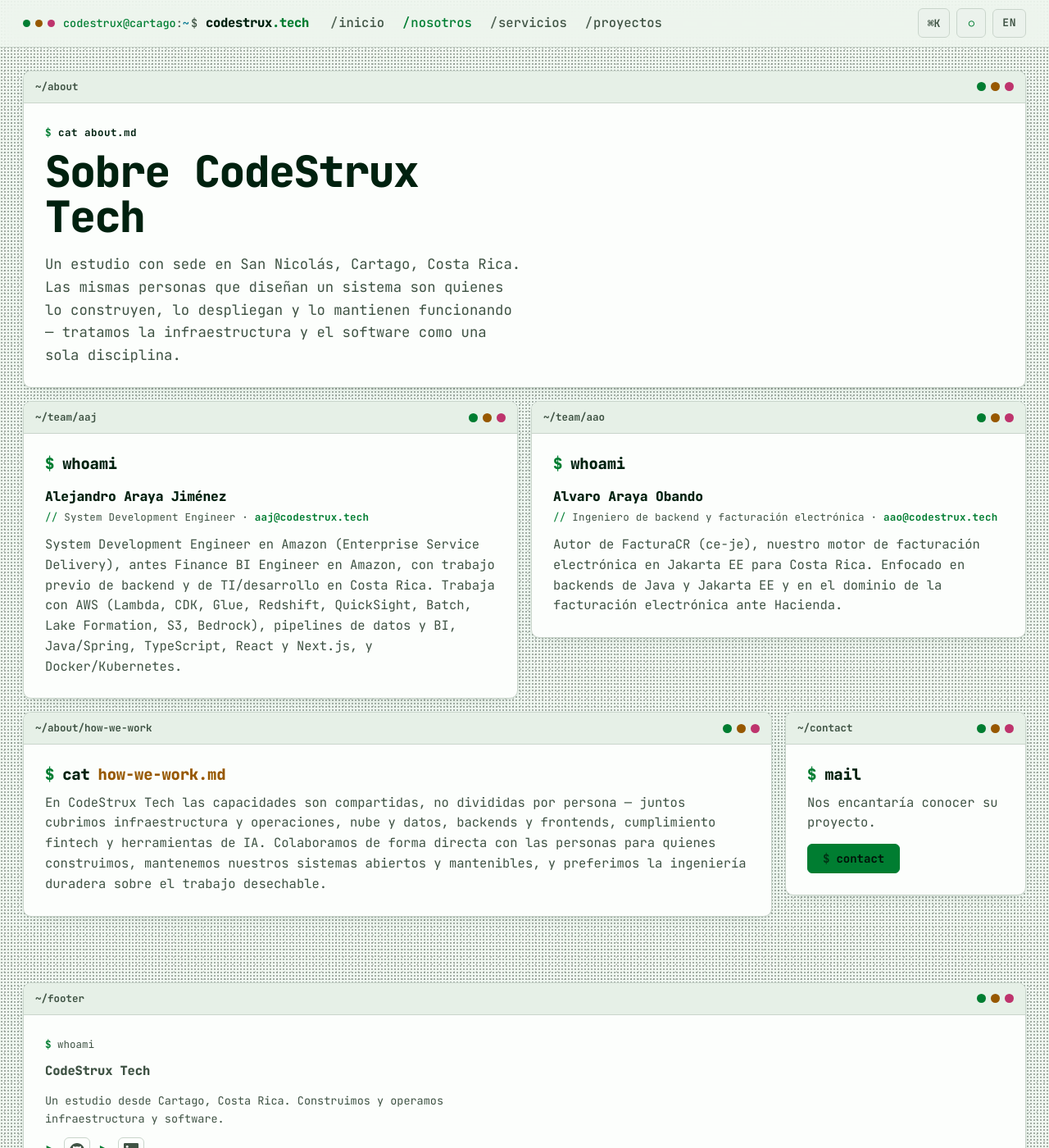
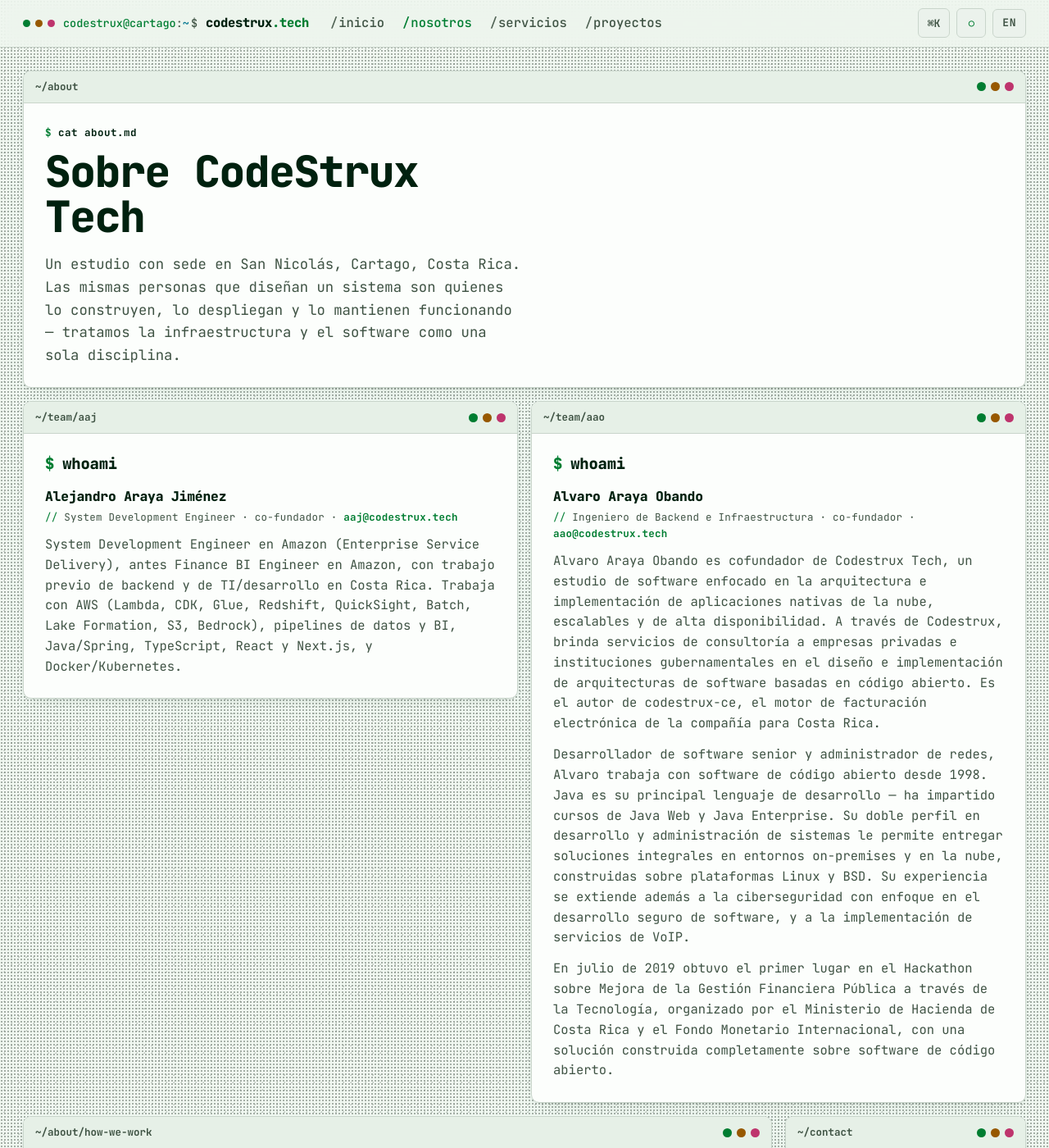
Before and after one commit to CodeStrux/codestrux-site, a Jekyll site: the page built from es/about.markdown, in a window 1280 px wide and 1400 px high. Shown: the whole window at 82% size. Built offline with Jekyll 4.4.1, drawn with Linux system fonts in a browser that asks for light colours.

Commit message:
actualización de bio es

```diff
--- a/es/about.markdown
+++ b/es/about.markdown
@@ -21,7 +21,7 @@
   <div class="pane__body">
     <h2 class="cmd-head"><span class="sigil">$</span> whoami</h2>
     <h3>Alejandro Araya Jiménez</h3>
-    <p class="card-meta">System Development Engineer · <a href="mailto:aaj@codestrux.tech">aaj@codestrux.tech</a></p>
+    <p class="card-meta">System Development Engineer · co-fundador · <a href="mailto:aaj@codestrux.tech">aaj@codestrux.tech</a></p>
     <p>System Development Engineer en Amazon (Enterprise Service Delivery), antes Finance BI Engineer en Amazon, con trabajo previo de backend y de TI/desarrollo en Costa Rica. Trabaja con AWS (Lambda, CDK, Glue, Redshift, QuickSight, Batch, Lake Formation, S3, Bedrock), pipelines de datos y BI, Java/Spring, TypeScript, React y Next.js, y Docker/Kubernetes.</p>
   </div>
 </section>
@@ -31,8 +31,10 @@
   <div class="pane__body">
     <h2 class="cmd-head"><span class="sigil">$</span> whoami</h2>
     <h3>Alvaro Araya Obando</h3>
-    <p class="card-meta">Ingeniero de backend y facturación electrónica · <a href="mailto:aao@codestrux.tech">aao@codestrux.tech</a></p>
-    <p>Autor de FacturaCR (ce-je), nuestro motor de facturación electrónica en Jakarta EE para Costa Rica. Enfocado en backends de Java y Jakarta EE y en el dominio de la facturación electrónica ante Hacienda.</p>
+    <p class="card-meta">Ingeniero de Backend e Infraestructura · co-fundador · <a href="mailto:aao@codestrux.tech">aao@codestrux.tech</a></p>
+    <p>Alvaro Araya Obando es cofundador de Codestrux Tech, un estudio de software enfocado en la arquitectura e implementación de aplicaciones nativas de la nube, escalables y de alta disponibilidad. A través de Codestrux, brinda servicios de consultoría a empresas privadas e instituciones gubernamentales en el diseño e implementación de arquitecturas de software basadas en código abierto. Es el autor de codestrux-ce, el motor de facturación electrónica de la compañía para Costa Rica.</p>
+    <p>Desarrollador de software senior y administrador de redes, Alvaro trabaja con software de código abierto desde 1998. Java es su principal lenguaje de desarrollo — ha impartido cursos de Java Web y Java Enterprise. Su doble perfil en desarrollo y administración de sistemas le permite entregar soluciones integrales en entornos on-premises y en la nube, construidas sobre plataformas Linux y BSD. Su experiencia se extiende además a la ciberseguridad con enfoque en el desarrollo seguro de software, y a la implementación de servicios de VoIP.</p>
+    <p>En julio de 2019 obtuvo el primer lugar en el Hackathon sobre Mejora de la Gestión Financiera Pública a través de la Tecnología, organizado por el Ministerio de Hacienda de Costa Rica y el Fondo Monetario Internacional, con una solución construida completamente sobre software de código abierto.</p>
   </div>
 </section>
 
```
